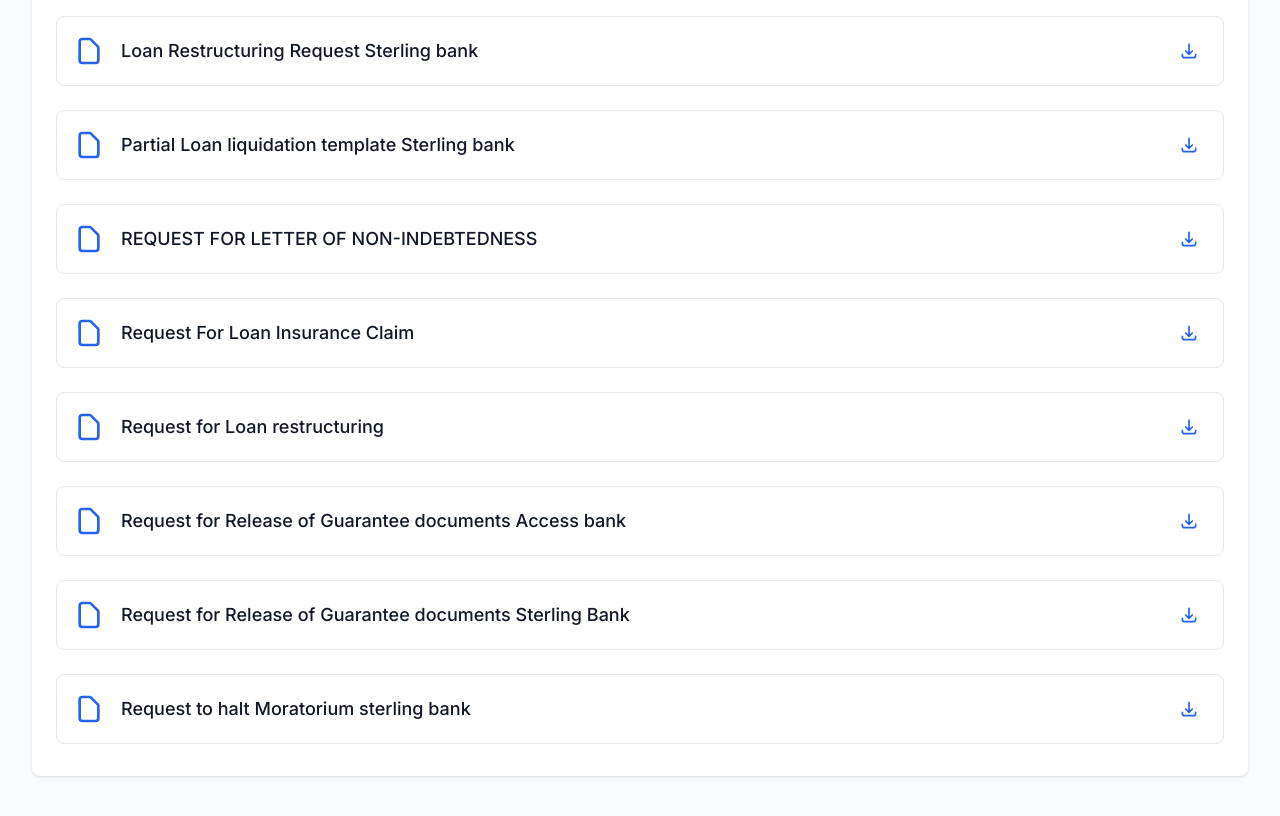
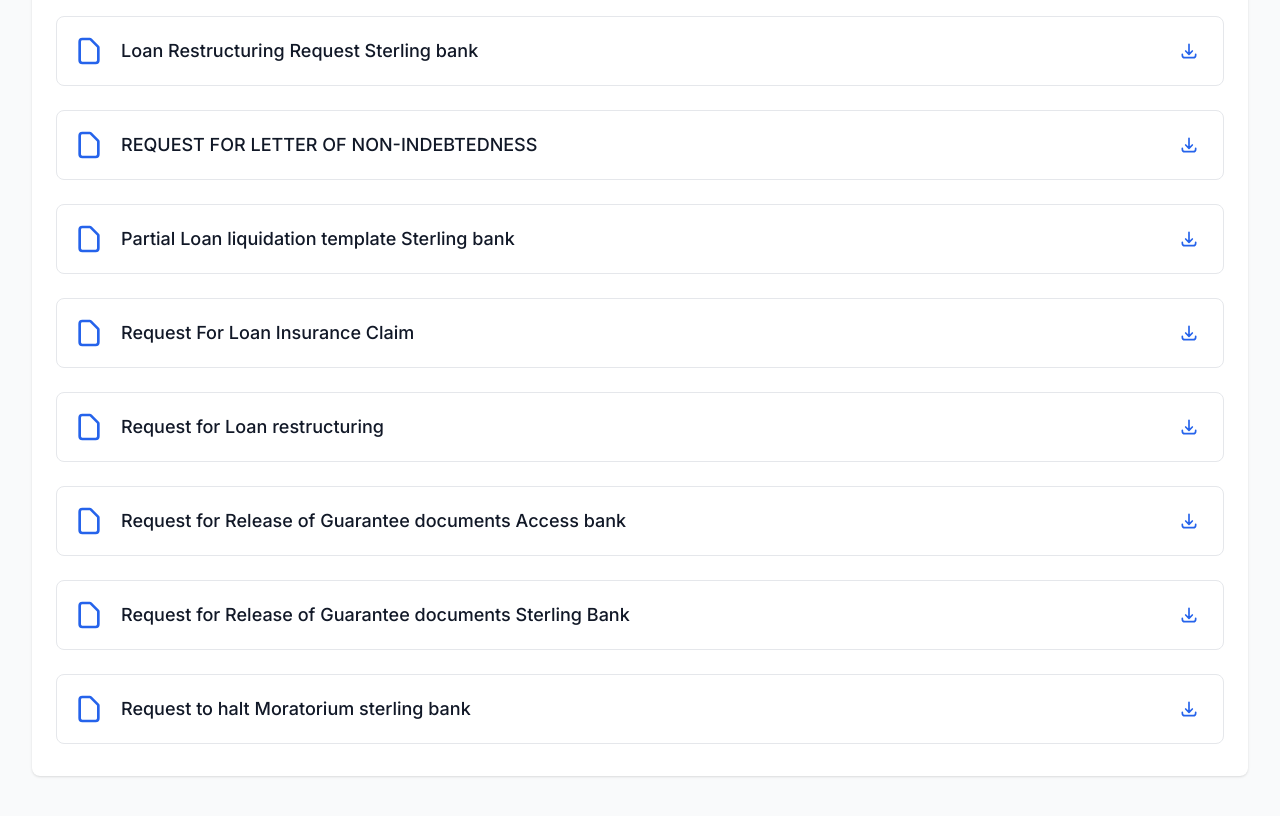
Before and after one commit to UzoAfrica/Ddd-SIte, a Next.js app: page /community in a window 1280 px wide. Shown: the part 980-1796 px from the top of the page. Built offline with nearby package versions, Linux system fonts and the light colour scheme.

Commit message:
update community links

```diff
--- a/app/community/page.tsx
+++ b/app/community/page.tsx
@@ -16,82 +16,82 @@
   {
     id: "sterling-loan-repayment-guide",
     name: "GUIDELINE FOR LOAN REPAYMENT STERLING BANK",
-    path: "GUIDELINE%20FOR%20LOAN%20REPAYMENT%20STERLING%20BANK.docx"
+    path: "dhq.sh/sterling-loan-repayment-guide"
   },
   {
     id: "access-loan-repayment-guide",
     name: "GUIDELINE FOR LOAN REPAYMENT ACCESS BANK",
-    path: "GUIDELINE%20FOR%20LOAN%20REPAYMENT%20ACCESS%20BANK%20(1).docx"
+    path: "dhq.sh/access-loan-repayment-guide"
   },
   {
     id: "sterling-loan-liquidation-template",
     name: "FULL LOAN LIQUIDATION TEMPLATE STERLING BANK",
-    path: "FULL%20LOAN%20LIQUIDATION%20TEMPLATE%20STERLING%20BANK.docx"
+    path: "dhq.sh/sterling-loan-liquidation-template"
   },
   {
     id: "guarantor-acknowledgment",
     name: "Guarantor Acknowledgment and Undertaking For Certificate C",
-    path: "Guarantor's%20Acknowledgment%20and%20Undertaking%20For%20Certificate%20C.docx"
+    path: "dhq.sh/guarantor-acknowledgment"
   },
   {
     id: "insurance-claim-request",
     name: "INSURANCE CLAIM REQUEST",
-    path: "INSURANCE%20CLAIM%20REQUEST.docx"
+    path: "dhq.sh/insurance-claim-request"
   },
   {
     id: "certificate-collection-attestation",
     name: "LETTER OF ATTESTATION FOR CERTIFICATE COLLECTION (Loan repayment Completed)",
-    path: "LETTER%20OF%20ATTESTATION%20%20FOR%20CERTIFICATE%20COLLECTION%20(Loan%20repayment%20%20Completed%20)%20(2).docx"
+    path: "dhq.sh/certificate-collection-attestation"
   },
   {
     id: "certificate-collection-undertaking",
     name: "LETTER OF UNDERTAKING FOR CERTIFICATE COLLECTION (Loan repayment Ongoing)",
-    path: "LETTER%20OF%20UNDERTAKING%20FOR%20CERTIFICATE%20COLLECTION%20(Loan%20repayment%20Ongoing)%20(2)%20(1).docx"
+    path: "dhq.sh/certificate-collection-undertaking"
   },
   {
     id: "access-loan-liquidation-template",
     name: "Loan Liquidation template Access bank",
-    path: "Loan%20Liquidation%20template%20Access%20bank.docx"
+    path: "dhq.sh/access-loan-liquidation-template"
   },
   {
     id: "sterling-loan-restructuring",
     name: "Loan Restructuring Request Sterling bank",
-    path: "Loan%20Restructuring%20Request%20Sterling%20bank.docx"
+    path: "dhq.sh/sterling-loan-restructuring"
+  },
+  {
+    id: "letter-of-non-indebtedness",
+    name: "REQUEST FOR LETTER OF NON-INDEBTEDNESS",
+    path: "dhq.sh/letter-of-non-indebtedness"
   },
   {
     id: "sterling-partial-liquidation",
     name: "Partial Loan liquidation template Sterling bank",
-    path: "Partial%20Loan%20liquidation%20template%20Sterling%20bank.docx"
-  },
-  {
-    id: "letter-of-non-indebtedness",
-    name: "REQUEST FOR LETTER OF NON-INDEBTEDNESS",
-    path: "https://dhqsh-asset.decagonhq.com/REQUEST%20FOR%20LETTER%20OF%20NON-INDEBTEDNESS.docx"
+    path: "dhq.sh/sterling-partial-liquidation"
   },
   {
     id: "loan-insurance-claim",
     name: "Request For Loan Insurance Claim",
-    path: "Request%20For%20Loan%20Insurance%20Claim.docx"
+    path: "dhq.sh/loan-insurance-claim"
   },
   {
     id: "loan-restructuring-request",
     name: "Request for Loan restructuring",
-    path: "Request%20for%20Loan%20restructuring.docx"
+    path: "dhq.sh/loan-restructuring-request"
   },
   {
     id: "access-guarantee-release",
     name: "Request for Release of Guarantee documents Access bank",
-    path: "Request%20for%20Realease%20of%20Guarantee%20documents%20%20Access%20bank.docx"
+    path: "dhq.sh/access-guarantee-release"
   },
   {
     id: "sterling-guarantee-release",
     name: "Request for Release of Guarantee documents Sterling Bank",
-    path: "Request%20for%20Realease%20of%20Guarantee%20documents%20Sterling%20Bank.docx"
+    path: "dhq.sh/sterling-guarantee-release"
   },
   {
     id: "sterling-halt-moratorium",
     name: "Request to halt Moratorium sterling bank",
-    path: "Request%20to%20halt%20Moratorium%20sterling%20%20bank.docx"
+    path: "dhq.sh/sterling-halt-moratorium"
   }
 ];
 
```
